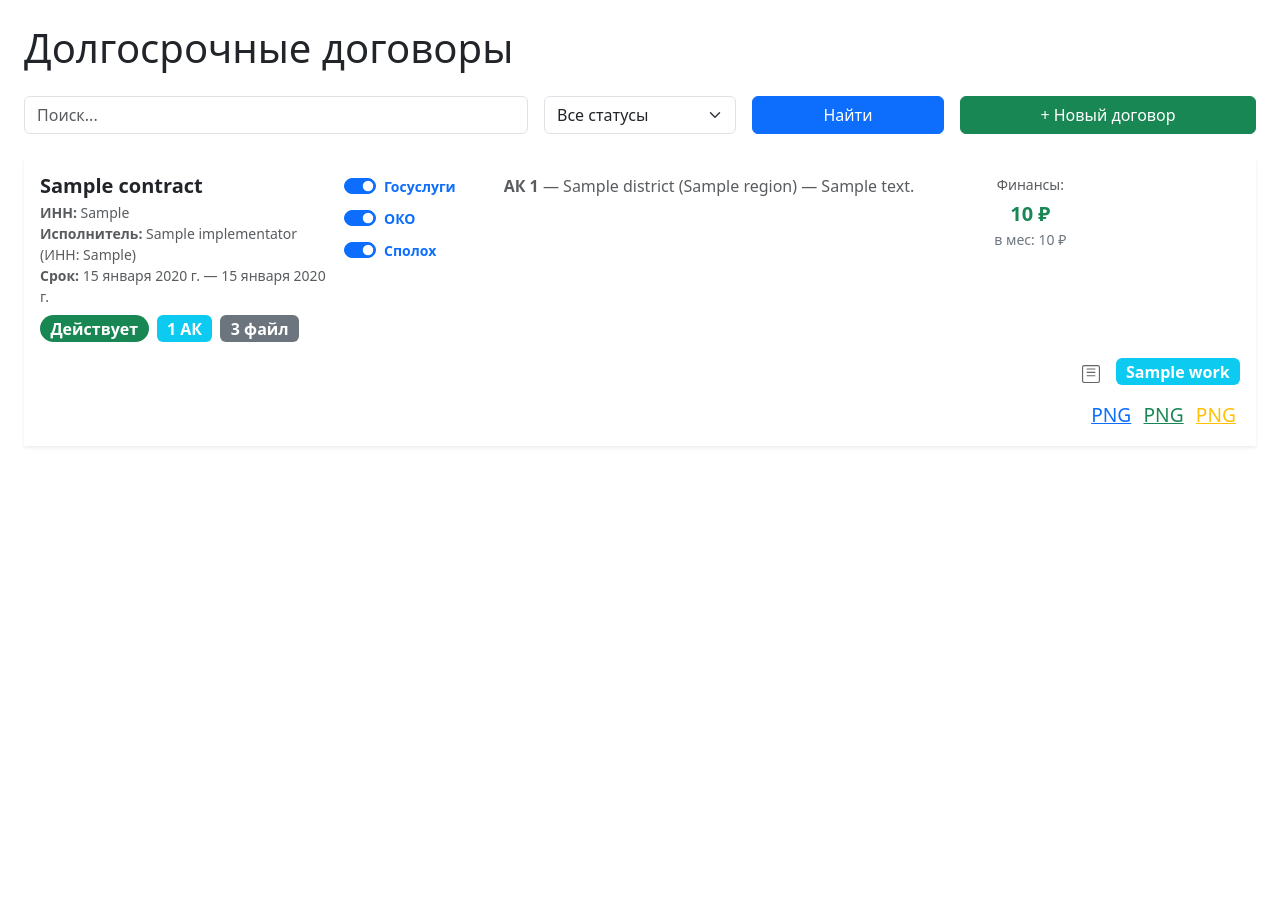
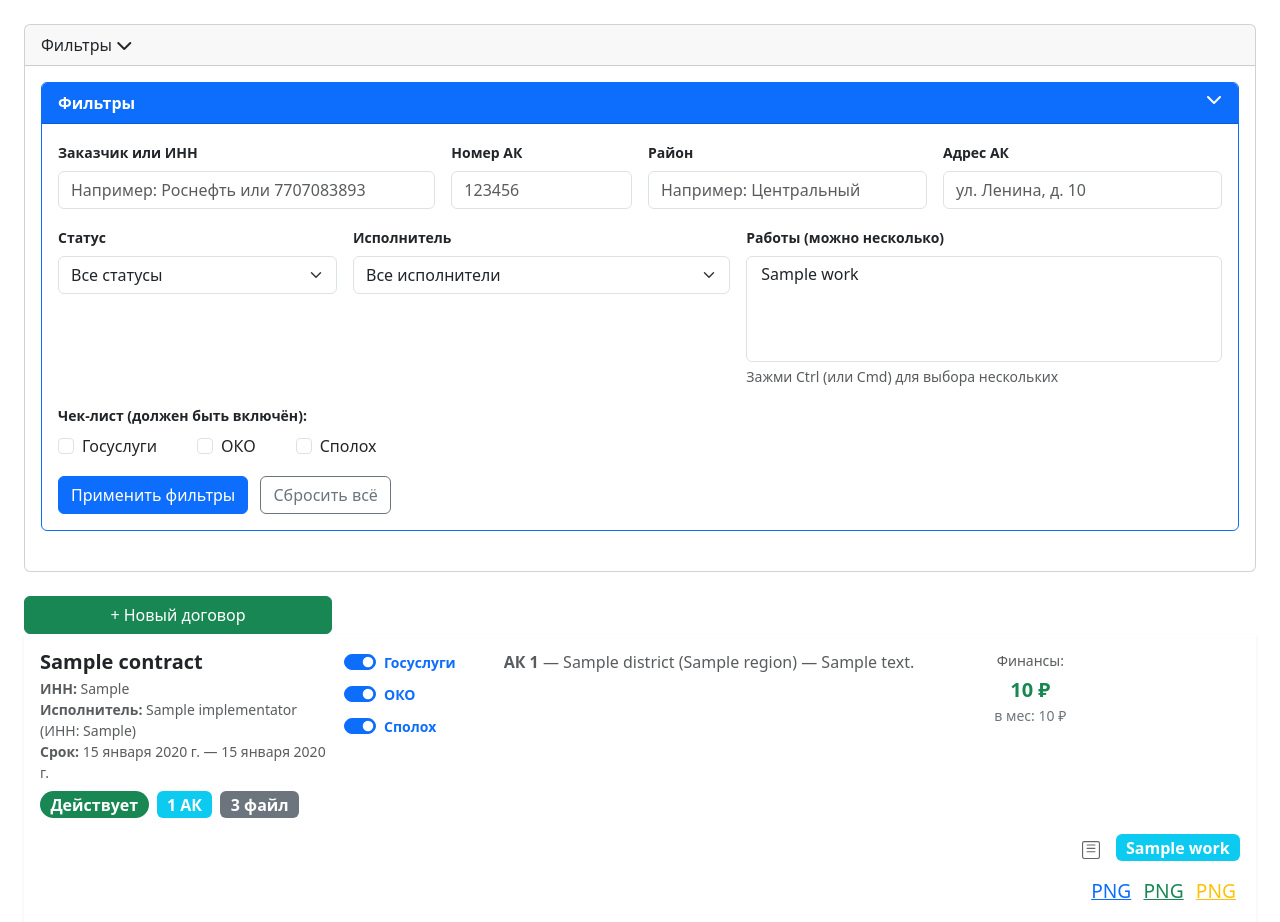
Before and after one commit to Alexej-Mich61/contracts, a Django app: page / in a window 1280 px wide. Shown: the part 56-978 px from the top of the page. Before the commit the page ends 503 px from the top, so only its background shows below. Run offline with Django 5.2, Linux system fonts and the light colour scheme; tables that the repository leaves empty hold one stand-in row (values such as "Sample post"); some libraries are stand-ins or nearby versions.

Commit message:
22. Фильтры

```diff
--- a/contracts_app/urls.py
+++ b/contracts_app/urls.py
@@ -5,7 +5,7 @@ from . import views
 app_name = 'contracts'
 
 urlpatterns = [
-    path('', views.ContractListView.as_view(), name='contract_list'),
+    path('', views.contract_list, name='contract_list'),
     path('contract/<int:pk>/', views.ContractDetailView.as_view(), name='contract_detail'),
     path('contract/add/', views.ContractCreateView.as_view(), name='contract_add'),
     path('contract/<int:pk>/edit/', views.ContractUpdateView.as_view(), name='contract_edit'),
--- a/contracts_app/views.py
+++ b/contracts_app/views.py
@@ -4,42 +4,79 @@ from django.shortcuts import get_object_or_404, redirect
 from django.urls import reverse_lazy
 from django.contrib.messages.views import SuccessMessageMixin
 from django.contrib import messages
-from django.db.models import Q
-from .models import Contract
+from django.db.models import Q, Count
+from django.shortcuts import render
+from .models import Contract, Implementator, Work
 from .forms import ContractForm, AKFormSet
 from django.http import JsonResponse
 from django.views.decorators.http import require_POST
 
 
 
-class ContractListView(ListView):
-    model = Contract
-    template_name = 'contracts/contract_list.html'
-    context_object_name = 'contracts'
-    paginate_by = 10
-    ordering = ['-start_date']
+def contract_list(request):
+    # Базовый запрос
+    contracts = Contract.objects.select_related('implementator')\
+                                .prefetch_related('aks', 'works')\
+                                .annotate(ak_count=Count('aks'))
 
-    def get_queryset(self):
-        queryset = super().get_queryset()
-        query = self.request.GET.get('q')
-        status = self.request.GET.get('status')
+    # Справочники для фильтров
+    implementators = Implementator.objects.all().order_by('name')
+    all_works = Work.objects.all().order_by('name')
 
-        if query:
-            queryset = queryset.filter(
-                Q(customer_name__icontains=query) |
-                Q(customer_inn__icontains=query) |
-                Q(implementator__name__icontains=query)
+    # === ФИЛЬТРАЦИЯ ===
+    if request.GET:  # ← Только если есть параметры в URL
+        # 1. Поиск по заказчику / ИНН
+        if q := request.GET.get('q'):
+            contracts = contracts.filter(
+                Q(customer_name__icontains=q) | Q(customer_inn__icontains=q)
             )
-        if status:
-            queryset = queryset.filter(status=status)
 
-        return queryset
+        # 2. Номер АК
+        if ak_number := request.GET.get('ak_number'):
+            contracts = contracts.filter(aks__number=ak_number)
 
-    def get_context_data(self, **kwargs):
-        context = super().get_context_data(**kwargs)
-        context['search_query'] = self.request.GET.get('q', '')
-        context['selected_status'] = self.request.GET.get('status', '')
-        return context
+        # 3. Район АК
+        if ak_district := request.GET.get('ak_district'):
+            contracts = contracts.filter(aks__district__name__icontains=ak_district)
+
+        # 4. Адрес АК
+        if ak_address := request.GET.get('ak_address'):
+            contracts = contracts.filter(aks__address__icontains=ak_address)
+
+        # 5. Статус
+        if status := request.GET.get('status'):
+            contracts = contracts.filter(status=status)
+
+        # 6. Исполнитель
+        if impl := request.GET.get('implementator'):
+            contracts = contracts.filter(implementator_id=impl)
+
+        # 7. Работы (множественный выбор)
+        if works := request.GET.getlist('works'):  # ← getlist! Важно!
+            contracts = contracts.filter(works__pk__in=works)
+
+        # 8. Чек-лист (хотя бы один включён)
+        checklist_filters = Q()
+        if request.GET.get('gos_services'):
+            checklist_filters |= Q(gos_services=True)
+        if request.GET.get('oko'):
+            checklist_filters |= Q(oko=True)
+        if request.GET.get('spolokh'):
+            checklist_filters |= Q(spolokh=True)
+        if checklist_filters:
+            contracts = contracts.filter(checklist_filters)
+
+        # Убираем дубли (из-за join по aks/works)
+        contracts = contracts.distinct()
+
+    # Пагинация (можно добавить потом, пока без неё)
+    context = {
+        'contracts': contracts,
+        'implementators': implementators,
+        'all_works': all_works,
+    }
+    return render(request, 'contracts/contract_list.html', context)
+
 
 
 class ContractDetailView(DetailView):
--- a/templates/contracts/contract_list.html
+++ b/templates/contracts/contract_list.html
@@ -9,28 +9,22 @@
 <div class="container-fluid mt-4">
     <div class="row">
         <div class="col-12">
-            <h1 class="mb-4">Долгосрочные договоры</h1>
+            <!--<h1 class="mb-4">Долгосрочные договоры</h1>-->
 
             <!-- Фильтры -->
-            <form method="get" class="row g-3 mb-4 align-items-end">
-                <div class="col-md-5">
-                    <input type="text" name="q" class="form-control" placeholder="Поиск..." value="{{ search_query }}">
+            <div class="card mb-4">
+                <div class="card-header" data-bs-toggle="collapse" href="#filterCollapse" role="button">
+                    Фильтры <i class="fas fa-chevron-down"></i>
                 </div>
-                <div class="col-md-2">
-                    <select name="status" class="form-select">
-                        <option value="">Все статусы</option>
-                        <option value="pending" {% if selected_status == 'pending' %}selected{% endif %}>Ожидание</option>
-                        <option value="active" {% if selected_status == 'active' %}selected{% endif %}>Действует</option>
-                        <option value="completed" {% if selected_status == 'completed' %}selected{% endif %}>Завершён</option>
-                    </select>
+                <div class="collapse show" id="filterCollapse">
+                    <div class="card-body">
+                        {% include "contracts/includes/contract_filter_form.html" with implementators=implementators all_works=all_works %}
+                    </div>
                 </div>
-                <div class="col-md-2">
-                    <button type="submit" class="btn btn-primary w-100">Найти</button>
-                </div>
-                <div class="col-md-3">
-                    <a href="{% url 'contracts:contract_add' %}" class="btn btn-success w-100">+ Новый договор</a>
-                </div>
-            </form>
+            </div>
+            <div class="col-md-3">
+                <a href="{% url 'contracts:contract_add' %}" class="btn btn-success w-100">+ Новый договор</a>
+            </div>
 
             {% if contracts %}
             {% for contract in contracts %}
--- /dev/null
+++ b/templates/contracts/includes/contract_filter_form.html
@@ -0,0 +1,114 @@
+<!-- templates/contracts/includes/contract_filter_form.html -->
+{# templates/contracts/includes/contract_filter_form.html #}
+<form method="get" class="card border-primary mb-4">
+    <div class="card-header bg-primary text-white" data-bs-toggle="collapse" href="#filterCollapse" role="button" aria-expanded="true">
+        <strong>Фильтры</strong>
+        <i class="fas fa-chevron-down float-end"></i>
+    </div>
+
+    <div class="collapse show" id="filterCollapse">
+        <div class="card-body">
+            <div class="row g-3">
+
+                <!-- 1. Поиск по заказчику / ИНН -->
+                <div class="col-lg-4 col-md-6">
+                    <label class="form-label small fw-bold">Заказчик или ИНН</label>
+                    <input type="text" name="q" class="form-control" placeholder="Например: Роснефть или 7707083893"
+                           value="{{ request.GET.q|default:'' }}">
+                </div>
+
+                <!-- 2. Номер АК -->
+                <div class="col-lg-2 col-md-4">
+                    <label class="form-label small fw-bold">Номер АК</label>
+                    <input type="number" name="ak_number" class="form-control" placeholder="123456"
+                           value="{{ request.GET.ak_number|default:'' }}">
+                </div>
+
+                <!-- 3. Район (из АК) -->
+                <div class="col-lg-3 col-md-6">
+                    <label class="form-label small fw-bold">Район</label>
+                    <input type="text" name="ak_district" class="form-control" placeholder="Например: Центральный"
+                           value="{{ request.GET.ak_district|default:'' }}">
+                </div>
+
+                <!-- 4. Адрес АК -->
+                <div class="col-lg-3 col-md-6">
+                    <label class="form-label small fw-bold">Адрес АК</label>
+                    <input type="text" name="ak_address" class="form-control" placeholder="ул. Ленина, д. 10"
+                           value="{{ request.GET.ak_address|default:'' }}">
+                </div>
+
+                <!-- 5. Статус -->
+                <div class="col-lg-3 col-md-4">
+                    <label class="form-label small fw-bold">Статус</label>
+                    <select name="status" class="form-select">
+                        <option value="">Все статусы</option>
+                        <option value="pending" {% if request.GET.status == 'pending' %}selected{% endif %}>Ожидание</option>
+                        <option value="active" {% if request.GET.status == 'active' %}selected{% endif %}>Действует</option>
+                        <option value="completed" {% if request.GET.status == 'completed' %}selected{% endif %}>Завершён</option>
+                    </select>
+                </div>
+
+                <!-- 6. Исполнитель -->
+                <div class="col-lg-4 col-md-6">
+                    <label class="form-label small fw-bold">Исполнитель</label>
+                    <select name="implementator" class="form-select">
+                        <option value="">Все исполнители</option>
+                        {% for impl in implementators %}
+                            <option value="{{ impl.pk }}"
+                                    {% if request.GET.implementator == impl.pk|stringformat:"s" %}selected{% endif %}>
+                                {{ impl.name }}
+                            </option>
+                        {% endfor %}
+                    </select>
+                </div>
+
+                <!-- 7. Работы (множественный выбор) -->
+                <div class="col-lg-5 col-md-8">
+                    <label class="form-label small fw-bold">Работы (можно несколько)</label>
+                    <select name="works" multiple class="form-select" size="4">
+                        {% for work in all_works %}
+                            <option value="{{ work.pk }}"
+                                    {% if work.pk|stringformat:"s" in request.GET.works %}selected{% endif %}>
+                                {{ work.name }}
+                            </option>
+                        {% endfor %}
+                    </select>
+                    <div class="form-text">Зажми Ctrl (или Cmd) для выбора нескольких</div>
+                </div>
+
+                <!-- 8. Чек-лист -->
+                <div class="col-12">
+                    <label class="form-label small fw-bold">Чек-лист (должен быть включён):</label>
+                    <div class="d-flex gap-4 flex-wrap">
+                        <div class="form-check form-check-inline">
+                            <input class="form-check-input" type="checkbox" name="gos_services" id="gos"
+                                   {% if request.GET.gos_services %}checked{% endif %}>
+                            <label class="form-check-label" for="gos">Госуслуги</label>
+                        </div>
+                        <div class="form-check form-check-inline">
+                            <input class="form-check-input" type="checkbox" name="oko" id="oko"
+                                   {% if request.GET.oko %}checked{% endif %}>
+                            <label class="form-check-label" for="oko">ОКО</label>
+                        </div>
+                        <div class="form-check form-check-inline">
+                            <input class="form-check-input" type="checkbox" name="spolokh" id="spolokh"
+                                   {% if request.GET.spolokh %}checked{% endif %}>
+                            <label class="form-check-label" for="spolokh">Сполох</label>
+                        </div>
+                    </div>
+                </div>
+
+                <!-- Кнопки -->
+                <div class="col-12 mt-3">
+                    <button type="submit" class="btn btn-primary me-2">
+                        Применить фильтры
+                    </button>
+                    <a href="{% url 'contracts:contract_list' %}" class="btn btn-outline-secondary">
+                        Сбросить всё
+                    </a>
+                </div>
+            </div>
+        </div>
+    </div>
+</form>
```
